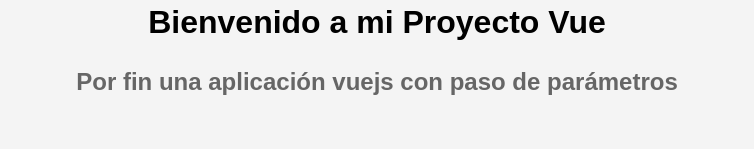
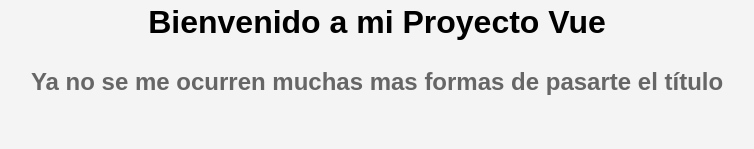
Before and after one commit to Antonio-Moya-Calvo/Ejercicios-Vue, a Vue app: page / in a window 1280 px wide. Shown: the part 151-300 px from the top of the page, without its empty margins (263-1017 px from the left). Built offline with nearby package versions, Linux system fonts and the light colour scheme.

Commit message:
feature(componets): Paso de parámetros por slot

```diff
--- a/src/App.vue
+++ b/src/App.vue
@@ -1,7 +1,6 @@
 <script setup>
 
   import TheTitle from'./components/TheTitle.vue'
-const propTitle = 'Por fin una aplicación vuejs con paso de parámetros'
 </script>
 
 <template>
@@ -10,7 +9,7 @@ const propTitle = 'Por fin una aplicación vuejs con paso de parámetros'
   </header>
   <main>
     <h1>Bienvenido a mi Proyecto Vue</h1>
-    <TheTitle :propTitle></TheTitle>
+    <TheTitle>Ya no se me ocurren muchas mas formas de pasarte el título</TheTitle>
   </main>
 </template>
 
--- a/src/components/TheTitle.vue
+++ b/src/components/TheTitle.vue
@@ -1,9 +1,6 @@
-<script setup>
-import { defineProps } from 'vue'
-    const props = defineProps(['propTitle'])
-</script>
+
 <template>
-    <h2>{{ props.propTitle }}</h2>
+    <h2><slot></slot></h2>
 </template>
 <style scoped>
     h2{
```
